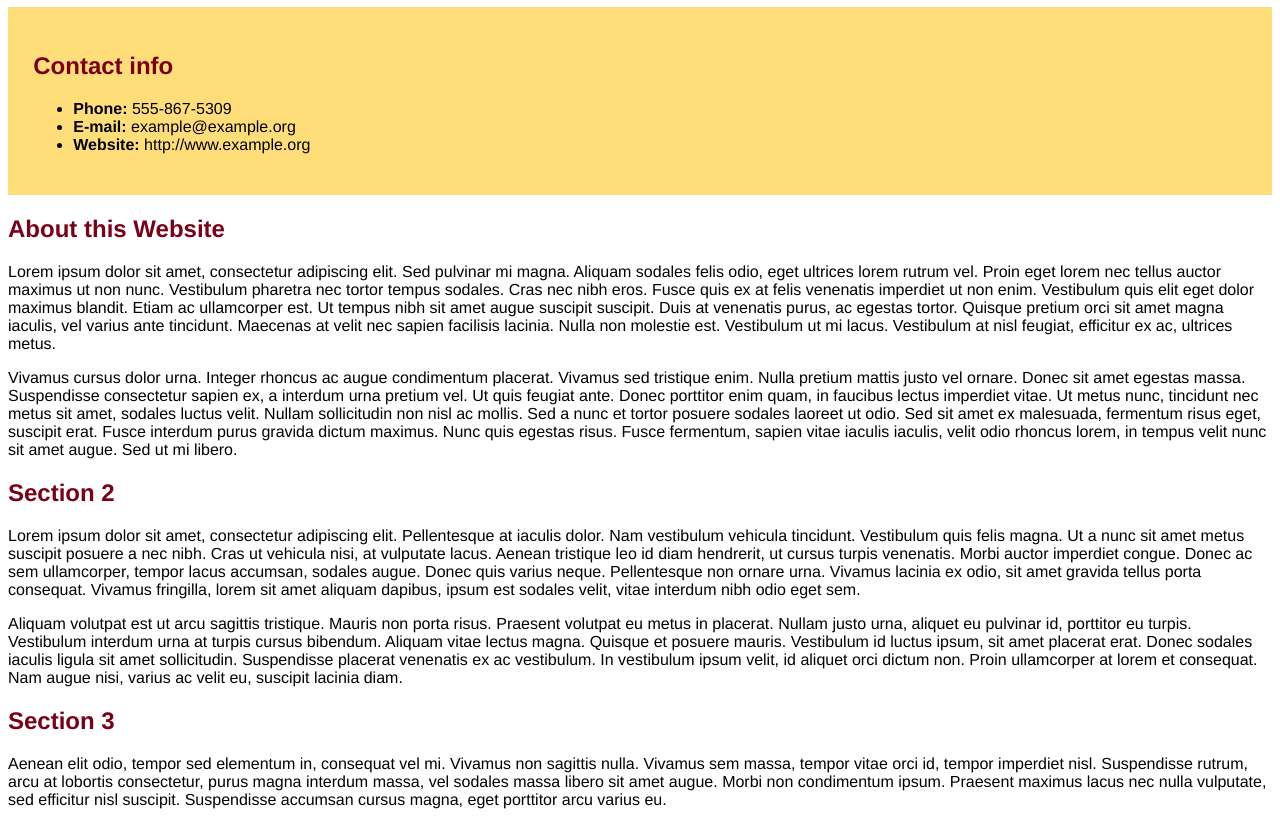
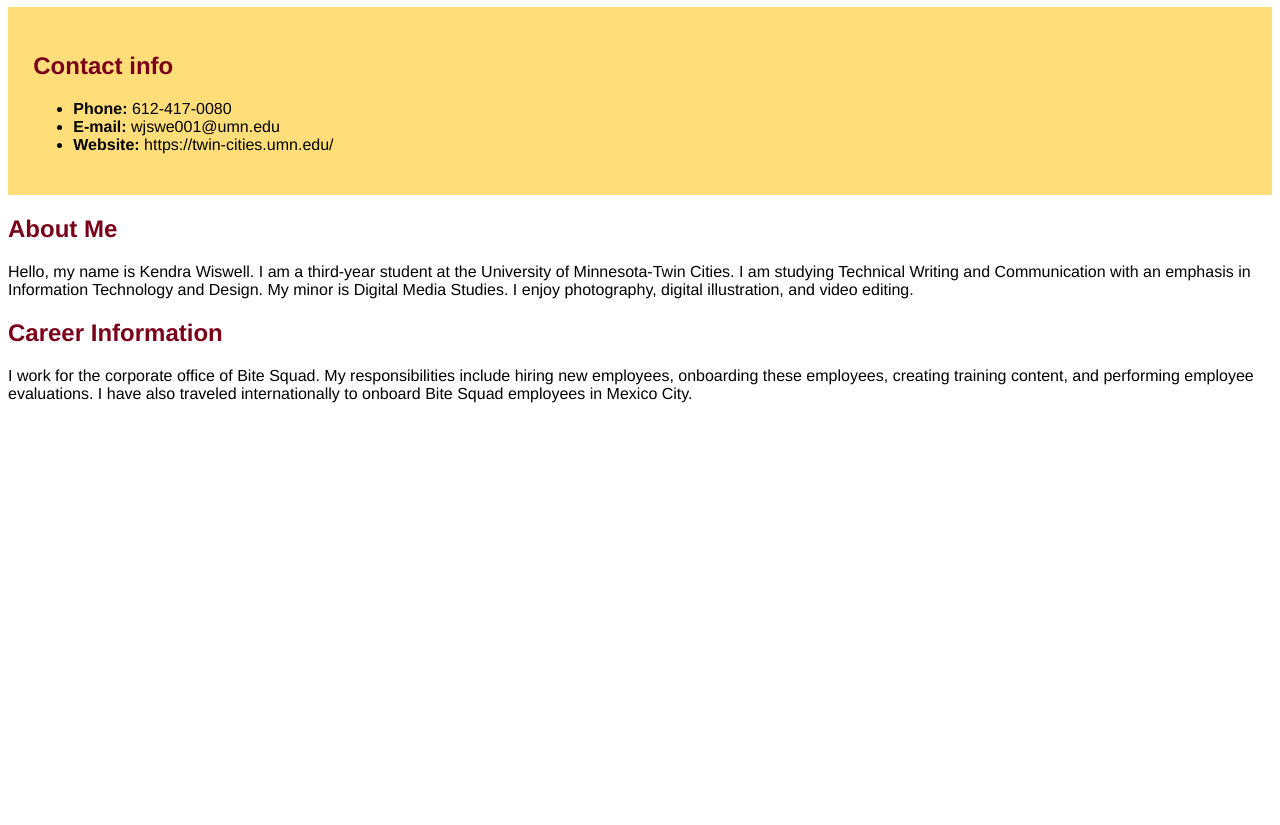
Before and after one commit to kendrawiswell/Template_Website, a plain HTML site: page index.html in a window 1280 px wide. Shown: the part 73-898 px from the top of the page. After the commit the page ends 800 px from the top, so only its background shows below. Drawn offline with Linux system fonts and the light colour scheme.

Commit message:
Adding self-summary

```diff
--- a/index.html
+++ b/index.html
@@ -6,32 +6,28 @@
 
 <body>
 
-<h1>Welcome to my Website</h1>
+<h1>Kendra's Website</h1>
 
 <div id="contact">
 <h2>Contact info</h2>
 <ul>
-  <li><strong>Phone:</strong> 555-867-5309</li>
-  <li><strong>E-mail:</strong> example@example.org</li>
-  <li><strong>Website:</strong> http://www.example.org</li>
+  <li><strong>Phone:</strong> 612-417-0080</li>
+  <li><strong>E-mail:</strong> wjswe001@umn.edu</li>
+  <li><strong>Website:</strong> https://twin-cities.umn.edu/</li>
 </ul>
 </div>
 
-<h2>About this Website</h2>
+<h2>About Me</h2>
 
-<p>Lorem ipsum dolor sit amet, consectetur adipiscing elit. Sed pulvinar mi magna. Aliquam sodales felis odio, eget ultrices lorem rutrum vel. Proin eget lorem nec tellus auctor maximus ut non nunc. Vestibulum pharetra nec tortor tempus sodales. Cras nec nibh eros. Fusce quis ex at felis venenatis imperdiet ut non enim. Vestibulum quis elit eget dolor maximus blandit. Etiam ac ullamcorper est. Ut tempus nibh sit amet augue suscipit suscipit. Duis at venenatis purus, ac egestas tortor. Quisque pretium orci sit amet magna iaculis, vel varius ante tincidunt. Maecenas at velit nec sapien facilisis lacinia. Nulla non molestie est. Vestibulum ut mi lacus. Vestibulum at nisl feugiat, efficitur ex ac, ultrices metus. </p>
+<p>Hello, my name is Kendra Wiswell. I am a third-year student at the University of Minnesota-Twin Cities.
+  I am studying Technical Writing and Communication with an emphasis in Information Technology and Design.
+  My minor is Digital Media Studies.
+  I enjoy photography, digital illustration, and video editing.</p>
 
-<p> Vivamus cursus dolor urna. Integer rhoncus ac augue condimentum placerat. Vivamus sed tristique enim. Nulla pretium mattis justo vel ornare. Donec sit amet egestas massa. Suspendisse consectetur sapien ex, a interdum urna pretium vel. Ut quis feugiat ante. Donec porttitor enim quam, in faucibus lectus imperdiet vitae. Ut metus nunc, tincidunt nec metus sit amet, sodales luctus velit. Nullam sollicitudin non nisl ac mollis. Sed a nunc et tortor posuere sodales laoreet ut odio. Sed sit amet ex malesuada, fermentum risus eget, suscipit erat. Fusce interdum purus gravida dictum maximus. Nunc quis egestas risus. Fusce fermentum, sapien vitae iaculis iaculis, velit odio rhoncus lorem, in tempus velit nunc sit amet augue. Sed ut mi libero.</p>
+<h2>Career Information</h2>
 
-<h2>Section 2</h2>
-
-<p>Lorem ipsum dolor sit amet, consectetur adipiscing elit. Pellentesque at iaculis dolor. Nam vestibulum vehicula tincidunt. Vestibulum quis felis magna. Ut a nunc sit amet metus suscipit posuere a nec nibh. Cras ut vehicula nisi, at vulputate lacus. Aenean tristique leo id diam hendrerit, ut cursus turpis venenatis. Morbi auctor imperdiet congue. Donec ac sem ullamcorper, tempor lacus accumsan, sodales augue. Donec quis varius neque. Pellentesque non ornare urna. Vivamus lacinia ex odio, sit amet gravida tellus porta consequat. Vivamus fringilla, lorem sit amet aliquam dapibus, ipsum est sodales velit, vitae interdum nibh odio eget sem.</p>
-
-<p>Aliquam volutpat est ut arcu sagittis tristique. Mauris non porta risus. Praesent volutpat eu metus in placerat. Nullam justo urna, aliquet eu pulvinar id, porttitor eu turpis. Vestibulum interdum urna at turpis cursus bibendum. Aliquam vitae lectus magna. Quisque et posuere mauris. Vestibulum id luctus ipsum, sit amet placerat erat. Donec sodales iaculis ligula sit amet sollicitudin. Suspendisse placerat venenatis ex ac vestibulum. In vestibulum ipsum velit, id aliquet orci dictum non. Proin ullamcorper at lorem et consequat. Nam augue nisi, varius ac velit eu, suscipit lacinia diam. </p>
-
-<h2>Section 3</h2>
-
-<p>Aenean elit odio, tempor sed elementum in, consequat vel mi. Vivamus non sagittis nulla. Vivamus sem massa, tempor vitae orci id, tempor imperdiet nisl. Suspendisse rutrum, arcu at lobortis consectetur, purus magna interdum massa, vel sodales massa libero sit amet augue. Morbi non condimentum ipsum. Praesent maximus lacus nec nulla vulputate, sed efficitur nisl suscipit. Suspendisse accumsan cursus magna, eget porttitor arcu varius eu.</p>
+<p>I work for the corporate office of Bite Squad. My responsibilities include hiring new employees, onboarding these employees, creating training content, and performing employee evaluations.
+I have also traveled internationally to onboard Bite Squad employees in Mexico City.</p>
 
 </body>
 </html>
```
